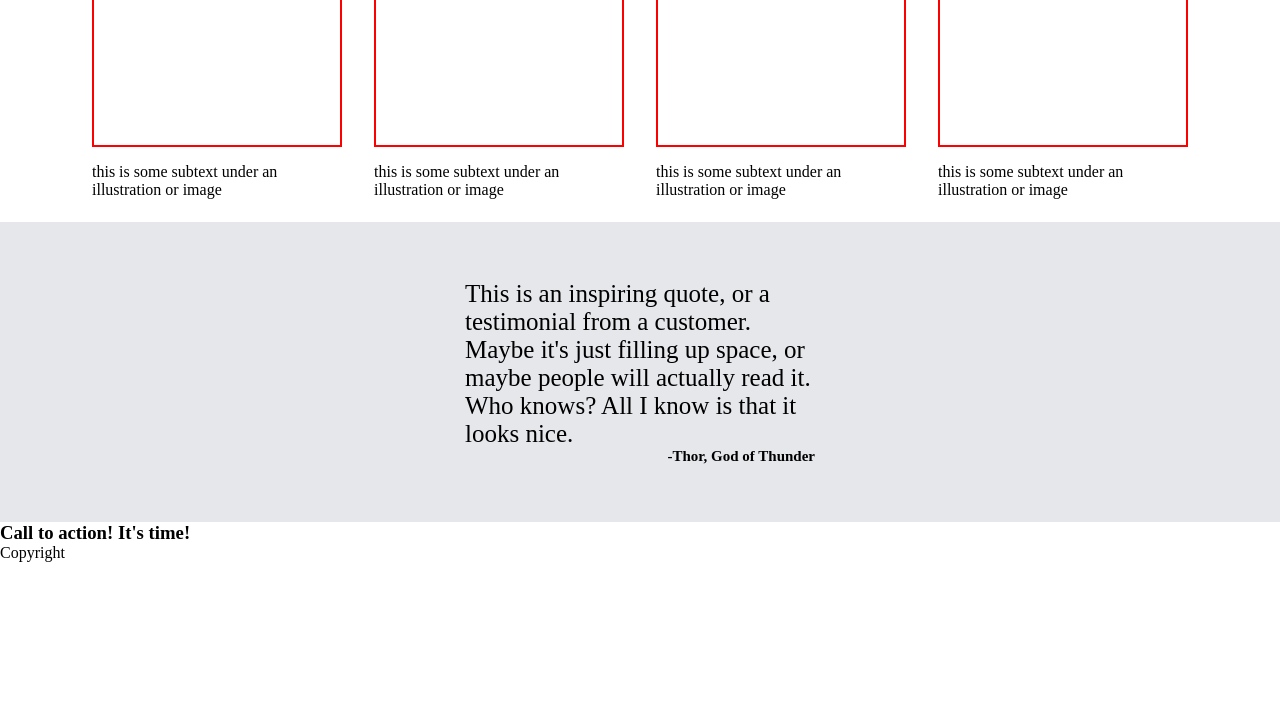
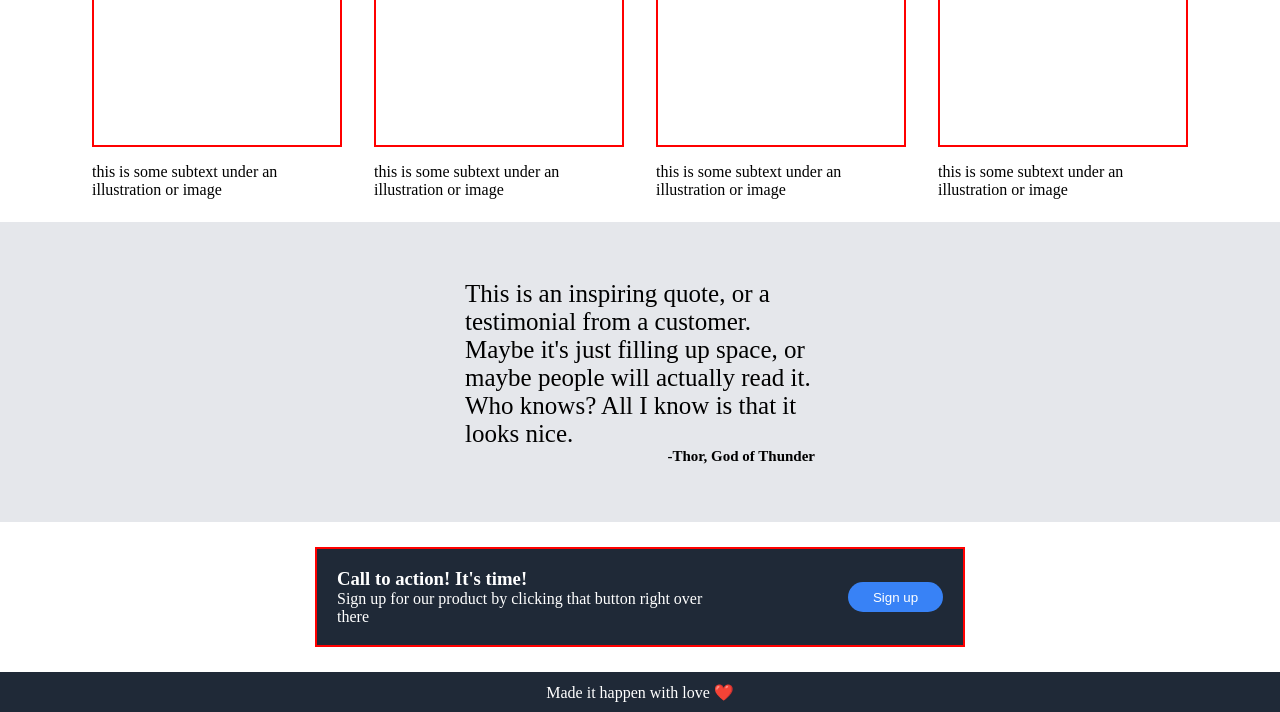
Before and after one commit to koszav/landing-page, a plain HTML site: page index.html in a window 1280 px wide. Shown: the part 528-1240 px from the top of the page. Before the commit the page ends 1090 px from the top, so only its background shows below. Drawn offline with Linux system fonts and the light colour scheme.

Commit message:
Add last section and footer + styling

```diff
--- a/index.html
+++ b/index.html
@@ -76,15 +76,25 @@
                 <a>-Thor, God of Thunder</a>
             </div>
         </div>
+
+        <div class="last-container">
         <div class="container4">
+        <div class="text">
             <h3>Call to action! It's time!</h3>
+            <p>Sign up for our product by clicking that button right over there</p>
+        </div>
+        <div class="last-button">
+            <button>Sign up</button>
+        </div>
+        </div>
         </div>
     </div>
 
 
 <footer>
-    <a> Copyright</a>
+    <a>Made it happen with love ❤️</a>
 </footer>
+
 
 </body>
 </html>
--- a/style.css
+++ b/style.css
@@ -109,7 +109,8 @@ button:active {
 
 .big-one {
     font-size: 48px;
-    font-weight: bolder
+    font-weight: bolder;
+    line-height: .920;
 
 }
 
@@ -200,3 +201,44 @@ button:active {
         margin-top: 25px
     }
 }
+
+
+
+
+.container4 {
+    display: flex;
+    flex-direction: row;
+    border: 2px solid red;
+    background-color:#1F2937;
+    align-items: center;
+    justify-content: center;
+    height: 100px;
+    padding: 20px;
+    width: 650px;
+    gap: 9rem;
+}
+
+.container4 > .text {
+    flex-direction: column;
+    color: white;
+}
+
+
+.last-container {
+    display: flex;
+    height: 150px;
+    align-items: center;
+    justify-content: center;
+    background-color: white;
+}
+
+
+footer {
+    background-color:#1F2937;
+    text-align: center;
+    color: white;
+    height: 40px;
+    display: flex;
+    align-items: center;
+    justify-content: center;
+}
```
